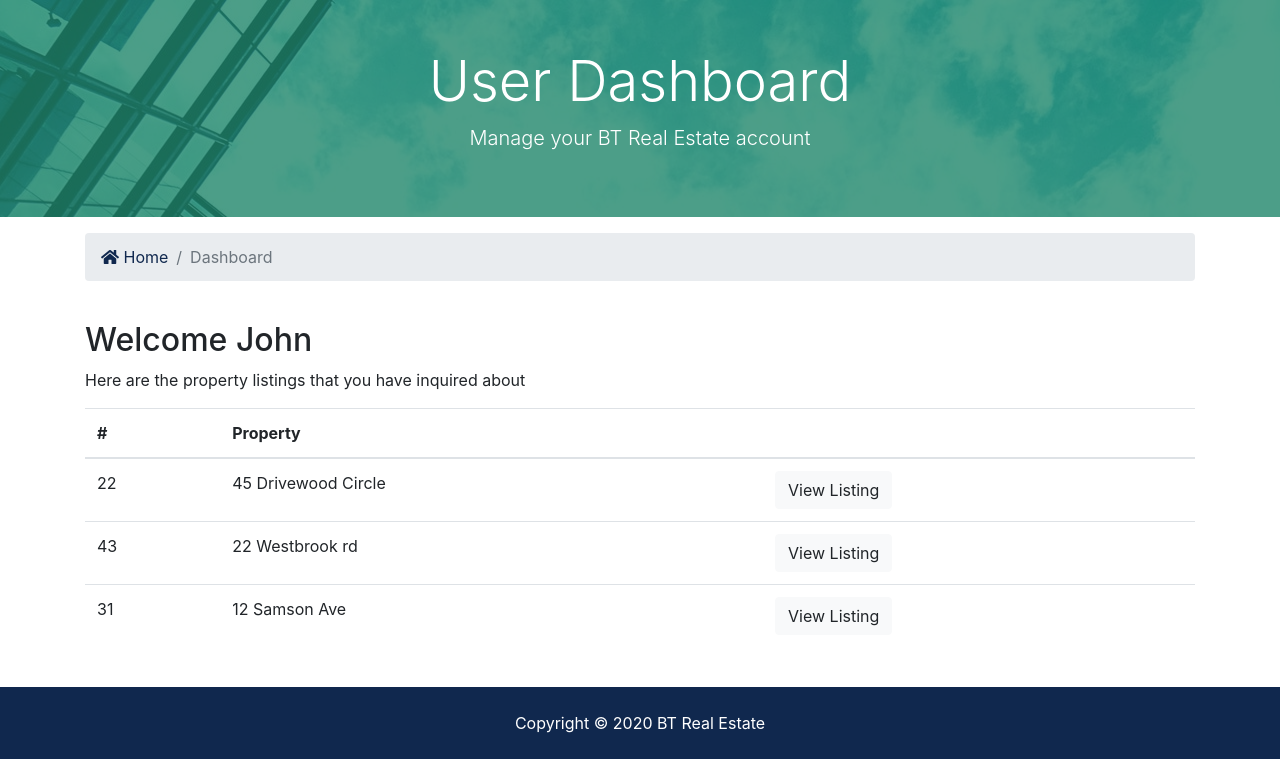
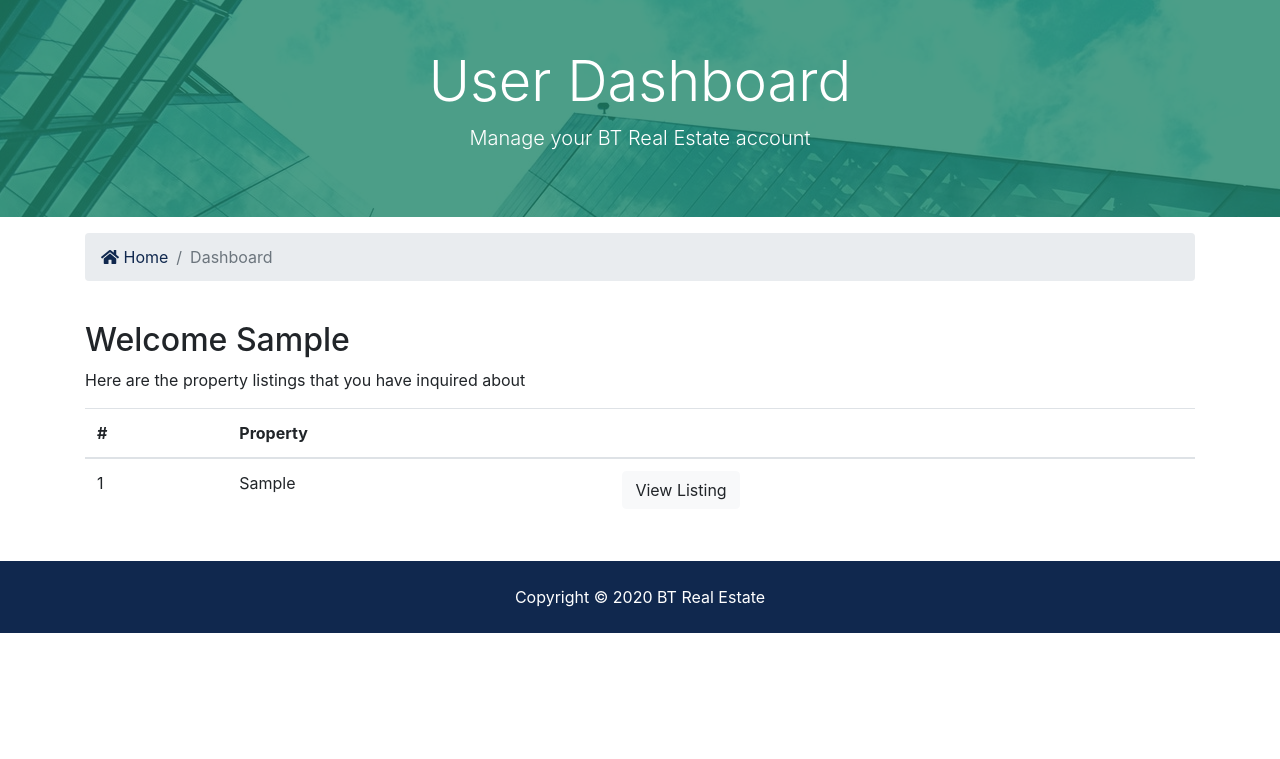
Before and after one commit to h4ckt1v1st/BTRE_Project, a Django app: page /accounts/dashboard in a window 1280 px wide. Shown: the part 128-887 px from the top of the page. After the commit the page ends 761 px from the top, so only its background shows below. Run offline with Django 3.2, Linux system fonts and the light colour scheme; a user stored in the database is signed in; tables that the repository leaves empty hold one stand-in row (values such as "Sample post"); some libraries are stand-ins or nearby versions.

Commit message:
Dashboard Functionality

```diff
--- a/accounts/views.py
+++ b/accounts/views.py
@@ -1,7 +1,10 @@
+from contacts.models import Contact
 from django.contrib import messages, auth
 from django.contrib.auth import REDIRECT_FIELD_NAME
 from django.shortcuts import redirect, render
 from django.contrib.auth.models import User
+
+from contacts.models import Contact
 
 
 def register(request):
@@ -69,4 +72,10 @@
 
 
 def dashboard(request):
-    return render(request, 'accounts/dashboard.html')
+    user_contacts = Contact.objects.order_by(
+        '-contact_date').filter(user_id=request.user.id)
+
+    context = {
+        'contacts': user_contacts
+    }
+    return render(request, 'accounts/dashboard.html', context)
--- a/templates/accounts/dashboard.html
+++ b/templates/accounts/dashboard.html
@@ -30,7 +30,8 @@
   <div class="container">
     <div class="row">
       <div class="col-md-12">
-        <h2>Welcome John</h2>
+        <h2>Welcome {{ user.first_name }}</h2>
+        {% if contacts %}
         <p>Here are the property listings that you have inquired about</p>
         <table class="table">
           <thead>
@@ -41,29 +42,20 @@
             </tr>
           </thead>
           <tbody>
+            {% for contact in contacts %}
             <tr>
-              <td>22</td>
-              <td>45 Drivewood Circle</td>
+              <td>{{ contact.id }}</td>
+              <td>{{ contact.listing }}</td>
               <td>
-                <a class="btn btn-light" href="#">View Listing</a>
+                <a class="btn btn-light" href="{% url 'listing' contact.listing_id %}">View Listing</a>
               </td>
             </tr>
-            <tr>
-              <td>43</td>
-              <td>22 Westbrook rd</td>
-              <td>
-                <a class="btn btn-light" href="#">View Listing</a>
-              </td>
-            </tr>
-            <tr>
-              <td>31</td>
-              <td>12 Samson Ave</td>
-              <td>
-                <a class="btn btn-light" href="#">View Listing</a>
-              </td>
-            </tr>
+            {% endfor %}
           </tbody>
         </table>
+        {% else %}
+        <p>You have not made any inquiries.</p>
+        {% endif %}
       </div>
     </div>
   </div>
```
Also changed, not shown: contacts/views.py (+8 -8 lines).
